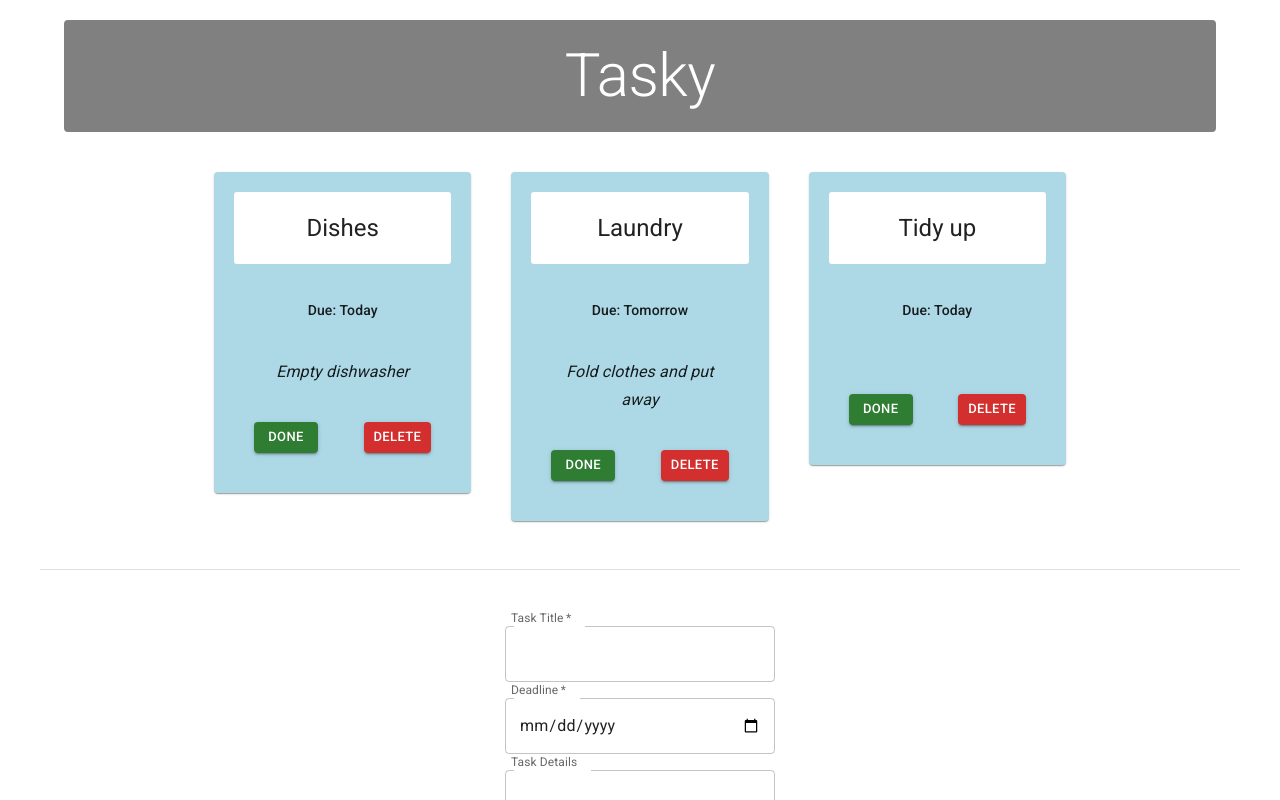
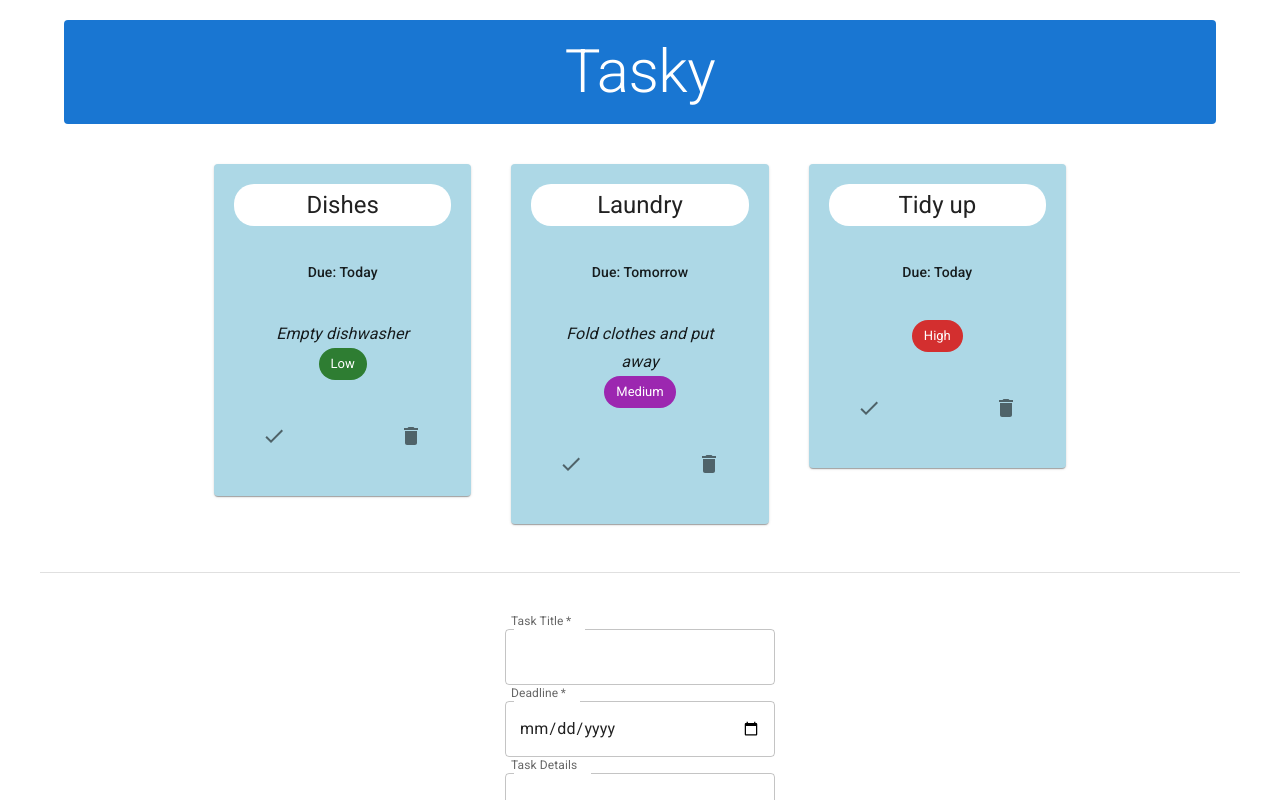
Before and after one commit to JiaruiXU0309/react-basics-labs, a React (Vite) app in the folder tasky/: page / in a window 1280 px wide. Shown: the top 800 px of the page. Built offline with nearby package versions, Linux system fonts and the light colour scheme.

Commit message:
Tasky Lab 3 Exercises done

```diff
--- a/tasky/src/App.jsx
+++ b/tasky/src/App.jsx
@@ -88,11 +88,12 @@ function App() {
           align="center"
           gutterBottom
           sx={{
-            backgroundColor: 'gray',
+            backgroundColor: 'primary.main',
             textAlign: 'center',
             color: 'white',
             padding: '20px',
             margin: '20px 0 40px 0',
+            p: 2,
             borderRadius: '4px'
           }}
         >
@@ -107,7 +108,9 @@ function App() {
           container
           spacing={5}
           alignItems="flex-start"
-          justifyContent="center"
+          sx={{
+            justifyContent: "center"
+          }}
         >
           {taskState.tasks.map((task, index) => (
             <Task
@@ -134,7 +137,9 @@ function App() {
           py: 6,
         }}
       >
-        <Grid container justifyContent="center">
+        <Grid container sx={{
+          justifyContent: "center"
+        }}>
           <AddTaskForm
             submit={formSubmitHandler}
             change={formChangeHandler}
--- a/tasky/src/components/Form.jsx
+++ b/tasky/src/components/Form.jsx
@@ -35,8 +35,6 @@ const AddTaskForm = (props) => {
     <Box
       component="form"
       sx={{
-        width: 'fit-content',
-        mx: 'auto',
         '& .MuiOutlinedInput-root': { m: 1, width: '30ch' },
       }}
       onSubmit={props.submit}
--- a/tasky/src/components/Task.jsx
+++ b/tasky/src/components/Task.jsx
@@ -6,31 +6,17 @@ import CardContent from '@mui/material/CardContent';
 import CardHeader from '@mui/material/CardHeader';
 import Grid from '@mui/material/Grid';
 import Typography from '@mui/material/Typography';
+import IconButton from '@mui/material/IconButton';
+import CheckIcon from '@mui/icons-material/Check';
+import DeleteIcon from '@mui/icons-material/Delete';
+import Chip from '@mui/material/Chip';
 
 const Task = (props) => {
 
-    let backgroundColor;
-    if (props.level === "High") {
-        backgroundColor = "red";
-    } else if (props.level === "Medium") {
-        backgroundColor = "orange";
-    } else {
-        backgroundColor = "green";
-    }
-
-
     return (
-        // <div className="card" style={{backgroundColor: props.done ? 'lightgrey' : '#5bb4c4'}}>
-        // <p className="title">{props.title}</p>
-        // <p>Due: {props.deadline}</p>
-        // <p className="description">{props.description}</p>
-        // <p className="level" style={{backgroundColor: props.done ? 'lightgrey' : backgroundColor}}>{props.level}</p>
-        // <button onClick={props.markDone} className='doneButton'>Done</button>
-        // <button className='deleteButton' onClick={props.deleteTask}>Delete</button>
-        // </div>
         <Grid
             key={props.id}
-            size={{ xs: 12, md: 4 }}
+            size={{ xs: 12, sm: 6, md: 4 }}
         >
             <Card
                 sx={{
@@ -42,8 +28,8 @@ const Task = (props) => {
                     title={props.title}
                     sx={{
                         backgroundColor: 'white',
-                        borderRadius: '3px',
-                        padding: '20px',
+                        borderRadius: '20px',
+                        padding: '5px 20px',
                         textAlign: 'center'
                     }}
                 />
@@ -75,7 +61,24 @@ const Task = (props) => {
                     >
                         {props.description}
                     </Typography>
+
+                    <Chip
+                        label={props.level}
+                        color={
+                            props.level == 'High' ? 'error' :
+                                props.level == 'Medium' ? 'secondary' :
+                                    'success'
+                        }
+                        sx={{
+                            display: 'flex',
+                            width: 'fit-content',
+                            mx: 'auto'
+                        }}
+                    >
+                    </Chip>
                 </CardContent>
+
+
 
                 <CardActions
                     sx={{
@@ -83,23 +86,22 @@ const Task = (props) => {
                         padding: '20px'
                     }}
                 >
-                    <Button
-                        variant="contained"
-                        size="small"
-                        color="success"
+                    <IconButton
+                        aria-label="mark task as done"
+                        color="default"
                         onClick={props.markDone}
                     >
-                        Done
-                    </Button>
+                        <CheckIcon />
+                    </IconButton>
 
-                    <Button
-                        variant="contained"
-                        size="small"
-                        color="error"
+                    <IconButton
+                        aria-label="delete task"
+                        color="default"
                         onClick={props.deleteTask}
                     >
-                        Delete
-                    </Button>
+
+                        <DeleteIcon />
+                    </IconButton>
                 </CardActions>
             </Card>
         </Grid>
```
Also changed, not shown: tasky/src/App.css (+4 -4 lines).
